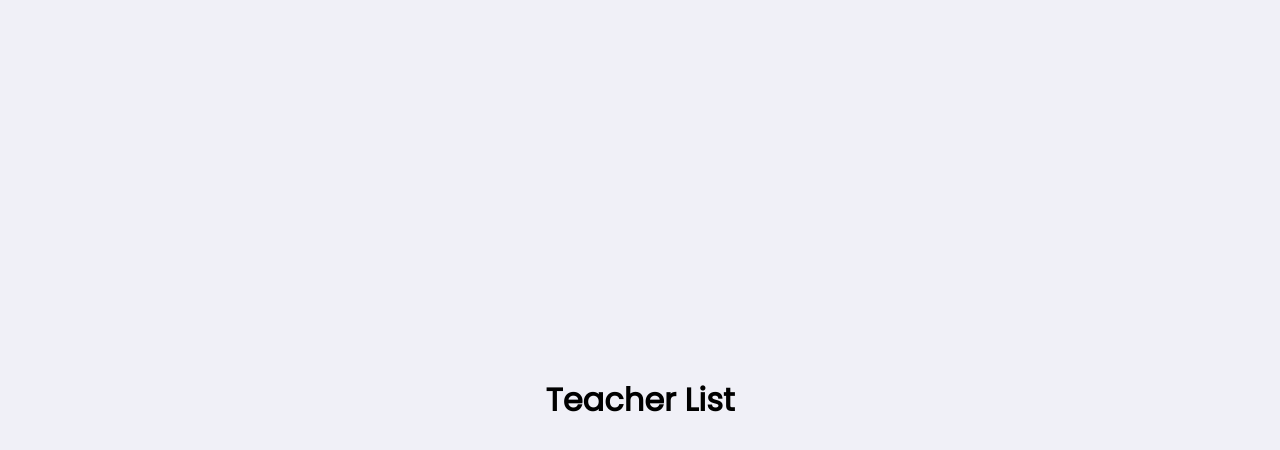
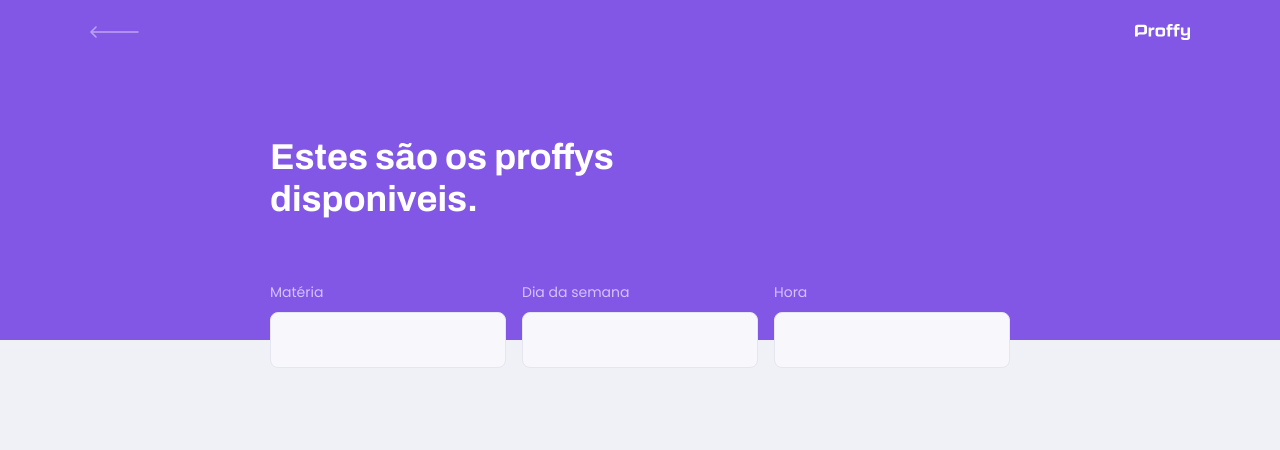
Before and after one commit to MarquesSouza/NLW_PROFFY, a React (Create React App) app in the folder web/: page /study in a window 1280 px wide. Shown: the top 450 px of the page. Built offline with nearby package versions, Linux system fonts and the light colour scheme.

Commit message:
component PageHeader+ Styles

```diff
--- /dev/null
+++ b/web/src/components/PageHeader/index.tsx
@@ -0,0 +1,30 @@
+import React from 'react';
+
+import { Link } from 'react-router-dom';
+
+import logoImg from '../../assets/images/logo.svg';
+import backIcon from '../../assets/images/icons/back.svg';
+
+import './styles.css';
+interface PageHeaderProps{
+    title:string;
+}
+
+const PageHeader: React.FC<PageHeaderProps>= (props)=>{
+    return(
+        <header className="page-header">
+                   <div className="top-bar-container">
+                     <Link to="/">
+                         <img src={backIcon} alt="Voltar"/>
+                     </Link>
+                        <img src={logoImg} alt="Proffy"/>
+                   </div>
+                   <div className="header-content">
+                        <strong>{props.title}</strong>
+                        {props.children}
+                   </div>
+
+                </header>
+    );
+}
+export default PageHeader;
--- /dev/null
+++ b/web/src/components/PageHeader/styles.css
@@ -0,0 +1,56 @@
+.page-header{
+    display: flex;
+    flex-direction: column;
+    background-color: var(--color-primary);
+}
+.page-header .top-bar-container{
+    width: 90%;
+    margin: 0 auto;
+    display: flex;
+    justify-content: space-between;
+    align-items: center;
+    color: var(--color-text-in-primary);
+    padding: 1.6rem 0;
+}
+.page-header .top-bar-container a{
+    height: 3.2rem;
+    transition: opacity 0.2s;
+}
+.page-header .top-bar-container a:hover{
+    opacity: 0.6;
+}
+.page-header .top-bar-container > img{
+    height: 1.6rem;
+}
+.page-header .header-content {
+    width: 90%;
+    margin: 0 auto;
+    position: relative;
+    margin: 3.2rem auto;
+}
+.page-header .header-content strong{
+    font: 700 3.6rem Archivo;
+    line-height: 4.2rem;
+    color: var(--color-title-in-primary);
+}
+@media(min-width: 700px){
+    .page-header{
+        height: 340px;
+    }
+    .page-header .top-bar-container {
+        max-width: 1100px;
+    }
+    .page-header .header-content{
+        flex: 1;
+        max-width: 740px;
+        margin: 0 auto;
+        padding-bottom: 48px;
+        display: flex;
+        flex-direction: column;
+        justify-content: center;
+        align-items: flex-start;
+    }
+    .page-header .header-content strong{
+        max-width: 350px;
+    }
+}
--- a/web/src/pages/TeacherForm/index.tsx
+++ b/web/src/pages/TeacherForm/index.tsx
@@ -1,9 +1,12 @@
 import React from 'react';
+import PageHeader from '../../components/PageHeader';
 
 function TeacherForm(){
 
     return(
-        <h1>Teacher Form</h1>
+        <div id="page-teacher-form" className="container">
+            <PageHeader title="Que incrivel que você qier dar aulas."/>
+        </div>
         )
 }
 export default TeacherForm;
--- a/web/src/pages/TeacherList/index.tsx
+++ b/web/src/pages/TeacherList/index.tsx
@@ -1,9 +1,29 @@
 import React from 'react';
+
+import './styles.css';
+import PageHeader from '../../components/PageHeader';
 
 function TeacherList(){
 
     return(
-            <h1>Teacher List </h1>
+            <div id="page-teacher-list" className="container">
+                <PageHeader title="Estes são os proffys disponiveis.">
+                    <form id="search-teachers">
+                        <div className="input-block">
+                            <label htmlFor="subject">Matéria</label>
+                            <input type="text" id="subject"/>
+                        </div>
+                        <div className="input-block">
+                            <label htmlFor="week_day">Dia da semana</label>
+                            <input type="text" id="week_day"/>
+                        </div>
+                        <div className="input-block">
+                            <label htmlFor="time">Hora</label>
+                            <input type="text" id="time"/>
+                        </div>
+                    </form>
+                </PageHeader>
+            </div>
         )
 }
 export default TeacherList;
--- /dev/null
+++ b/web/src/pages/TeacherList/styles.css
@@ -0,0 +1,57 @@
+#page-teacher-list{
+    width: 100vw;
+    height: 100vh;
+}
+
+#search-teachers{
+    margin-top: 3.2rem;
+}
+#search-teachers label{
+    color:var(--color-text-in-primary)
+}
+#search-teachers .input-block{
+    position: relative;
+}
+#search-teachers .input-block+ .input-block{
+    margin-top: 0;
+}
+#search-teachers .input-block label{
+    font-size: 1.4rem;
+}
+#search-teachers .input-block input{
+    width: 100%;
+    height: 5.6rem;
+    margin-top: 0.8rem;
+    border-radius: 0.8rem;
+    background: var(--color-input-background);
+    border: 1px solid var(--color-line-in-white);
+    outline: 0;
+    padding: 0 1.6rem;
+    font:1.6rem Archivo;
+}
+#search-teachers .input-block:focus-within::after{
+    width: calc(100% - 3.2rem);
+    height: 2px;
+    content: '';
+    background: var(--color-primary-light);
+    position: absolute;
+    left: 1.6rem;
+    right: 1.6rem;
+    bottom: 0;
+}
+
+@media(min-width: 700px){
+    #page-teacher-list{
+        max-width: 100%;
+    }
+    #search-teachers{
+        display: grid;
+        grid-template-columns: repeat(3, 1fr);
+        column-gap: 16px;
+        position: absolute;
+        bottom: -28px;
+    }
+    #seach-teachers .input-block+ .input-block{
+        margin-top: 0;
+    }
+}
```
